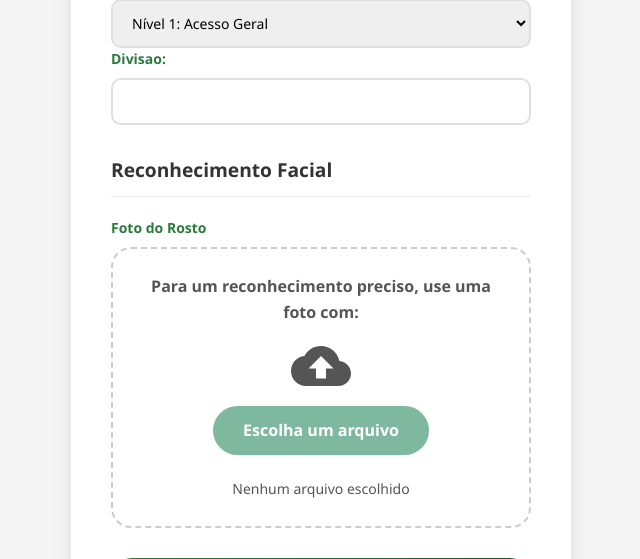
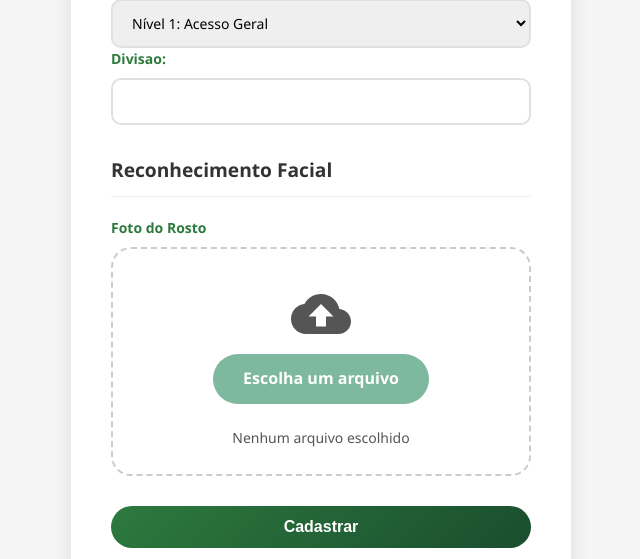
Before and after one commit to GretzelKattia/projeto_reconhecimento_facial, a Django app: page /cadastro/ in a window 1280 px wide. Shown: the part 815-1374 px from the top of the page, without its empty margins (319-959 px from the left). Run offline with Django 4.2, Linux system fonts and the light colour scheme.

Commit message:
comentar instruções cadastro.html

```diff
--- a/registro_recognition/registro/templates/registro/cadastro.html
+++ b/registro_recognition/registro/templates/registro/cadastro.html
@@ -31,8 +31,8 @@
             <div id="drop-zone" class="drop-zone">
                 <div class="drop-zone-text">
                     <div class="upload-instructions">
-                        <p><strong>Para um reconhecimento preciso, use uma foto com:</strong></p>
-                        <!-- <ul>
+                        <!-- <p><strong>Para um reconhecimento preciso, use uma foto com:</strong></p>
+                        <ul>
                             ✔️ Rosto olhando para frente <br>
                             ✔️ Boa iluminação, sem sombras <br>
                             ✔️ Sem óculos escuros ou chapéu
```
